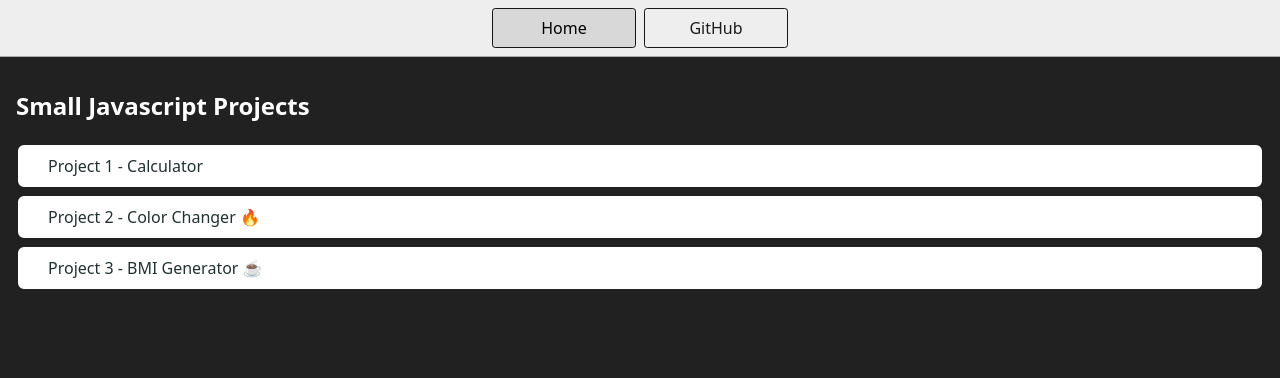
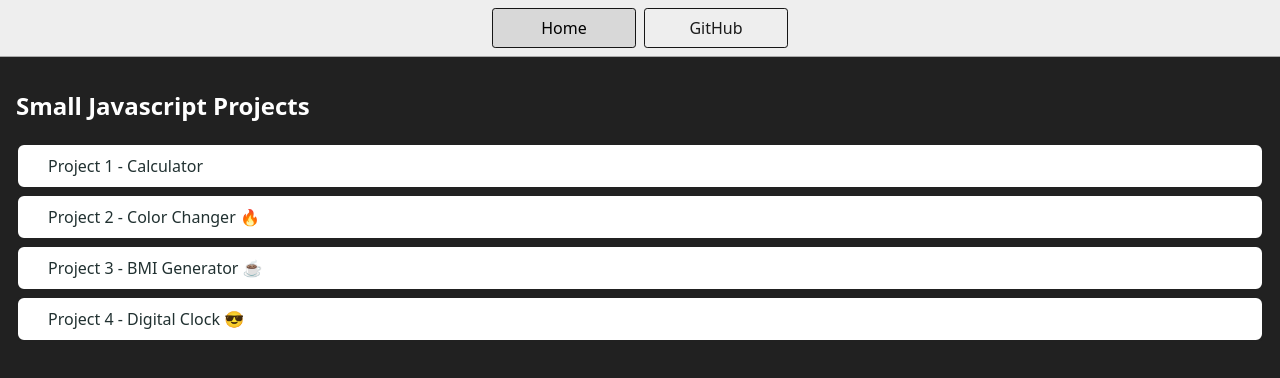
Before and after one commit to Bhabani-Barik/Small-Projects, a plain HTML site: page index.html in a window 1280 px wide. Drawn offline with Linux system fonts and the light colour scheme.

Commit message:
Add project 4

```diff
--- a/index.html
+++ b/index.html
@@ -17,6 +17,7 @@
             <a href="./01_Calculator/index.html" class="project-link">Project 1 - Calculator </a>
             <a href="./02_colorChanger/index.html" class="project-link">Project 2 - Color Changer 🔥</a>
             <a href="./03_BMICalculator/index.html" class="project-link">Project 3 - BMI Generator ☕</a>
+            <a href="./04_DigitalClock/index.html" class="project-link">Project 4 - Digital Clock 😎</a>
 
         </div>
     </main>
```
